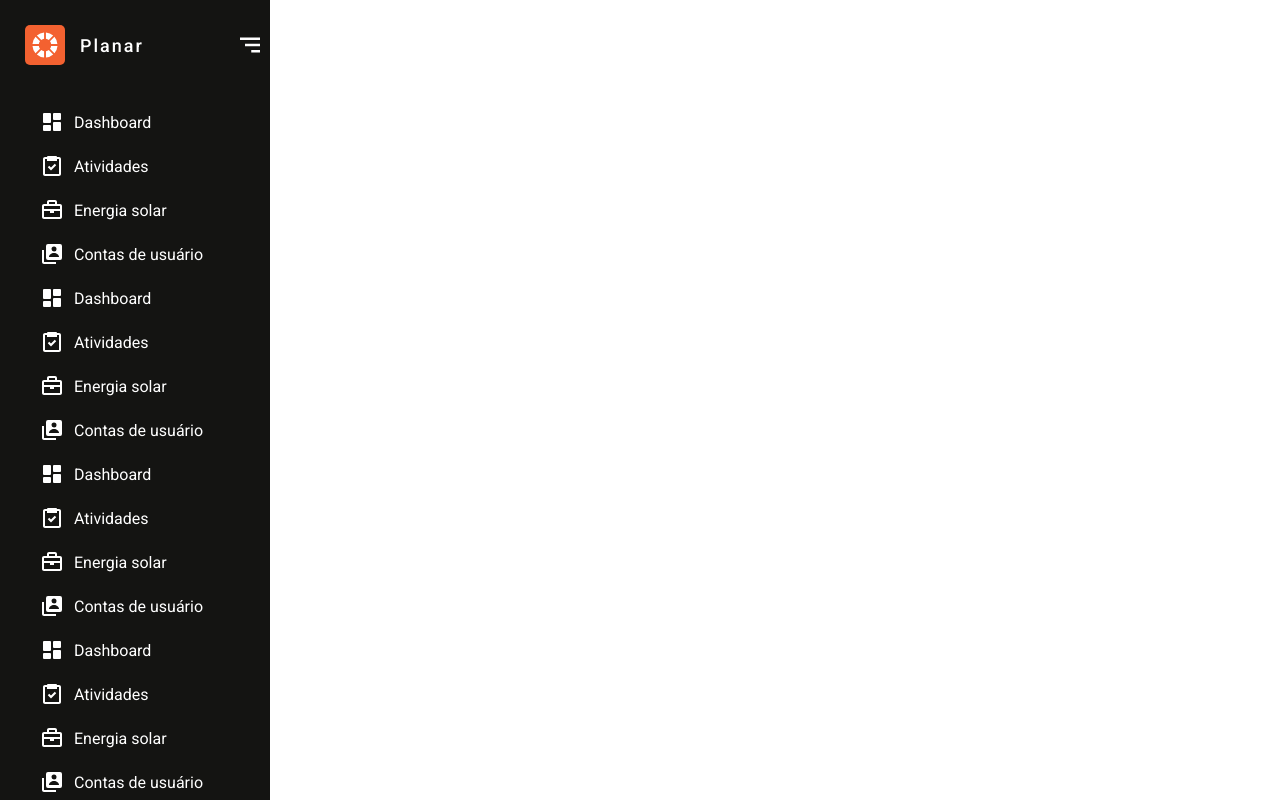
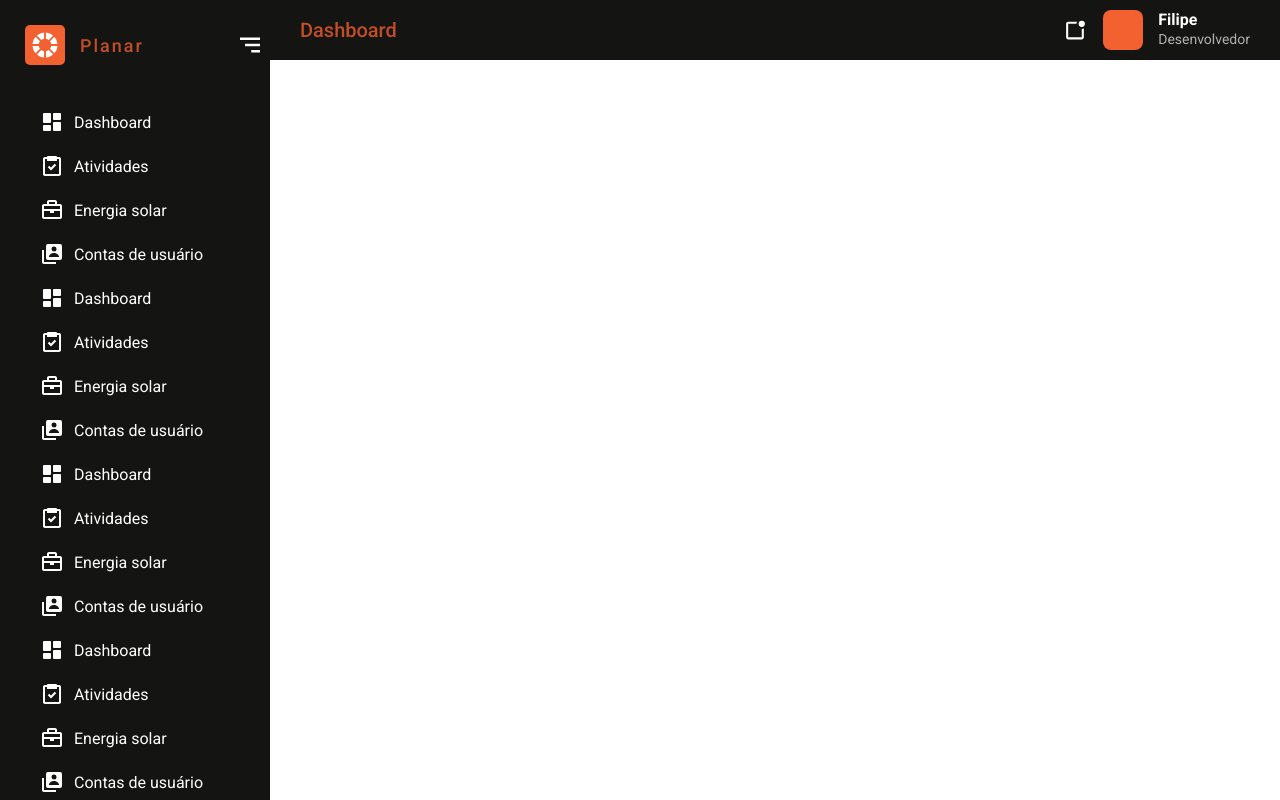
Before and after one commit to mrffilipe/planar-react-web-client, a React (Vite) app: page / in a window 1280 px wide. Built offline with nearby package versions, Linux system fonts and the light colour scheme; the HTML template or start-up script is replaced by a standard one.

Commit message:
Add header menu

```diff
--- a/src/App.jsx
+++ b/src/App.jsx
@@ -1,9 +1,11 @@
 import SideMenu from "./components/SideMenu";
+import HeaderMenu from "./components/HeaderMenu";
 
 const App = () => {
   return (
     <div id="container">
       <SideMenu />
+      <HeaderMenu />
     </div>
   );
 }
--- /dev/null
+++ b/src/components/HeaderMenu/index.jsx
@@ -0,0 +1,23 @@
+import styles from "./styles.module.css";
+
+import NotificationIcon from "../../assets/icons/notification.svg";
+
+const HeaderMenu = () => {
+    return (
+        <header>
+            <span className={styles.tab_title}>Dashboard</span>
+            <div className={styles.account_details}>
+                <img className={styles.notification} src={NotificationIcon} alt="Notification" />
+                <div className={styles.user_details}>
+                    <div className={styles.profile_picture}></div>
+                    <div className={styles.profile}>
+                        <h1>Filipe</h1>
+                        <span>Desenvolvedor</span>
+                    </div>
+                </div>
+            </div>
+        </header>
+    );
+}
+
+export default HeaderMenu;
--- /dev/null
+++ b/src/components/HeaderMenu/styles.module.css
@@ -0,0 +1,53 @@
+header {
+    background-color: var(--main-color);
+    width: calc(100% - 270px);
+    position: fixed;
+    left: 270px;
+    top: 0;
+    display: flex;
+    justify-content: space-between;
+    align-items: center;
+    padding: 10px 30px;
+}
+
+.tab_title {
+    /* color: var(--secondary-color); */
+    color: #c24d26;
+    font-size: 20px;
+    font-weight: 500;
+}
+
+.account_details {
+    display: flex;
+    position: relative;
+}
+
+.notification {
+    margin-right: 15px;
+    width: 25px;
+}
+
+.user_details {
+    display: flex;
+}
+
+.profile_picture {
+    width: 40px;
+    height: 40px;
+    border-radius: 8px;
+    background-color: var(--accent-color);
+}
+
+.profile {
+    margin-left: 15px;
+}
+
+.profile>h1 {
+    color: var(--secondary-color);
+    font-size: 16px;
+}
+
+.profile>span {
+    color: #b2b2b2;
+    font-size: 14px;
+}
--- a/src/components/SideMenu/styles.module.css
+++ b/src/components/SideMenu/styles.module.css
@@ -3,6 +3,8 @@ nav {
     width: 270px;
     height: 100vh;
     position: fixed;
+    left: 0;
+    top: 0;
 }
 
 .menu_header {
@@ -28,7 +30,8 @@ nav {
 
 .logo>span {
     margin-left: 15px;
-    color: var(--secondary-color);
+    /* color: var(--secondary-color); */
+    color: #c24d26;
     font-size: 18px;
     font-weight: 500;
     letter-spacing: 2px;
--- a/src/index.css
+++ b/src/index.css
@@ -13,3 +13,7 @@
   --accent-color: #F36130;
   --alternative-color: #343432;
 }
+
+#container {
+  display: flex;
+}
```
Also changed, not shown: src/assets/icons/notification.svg (added).
